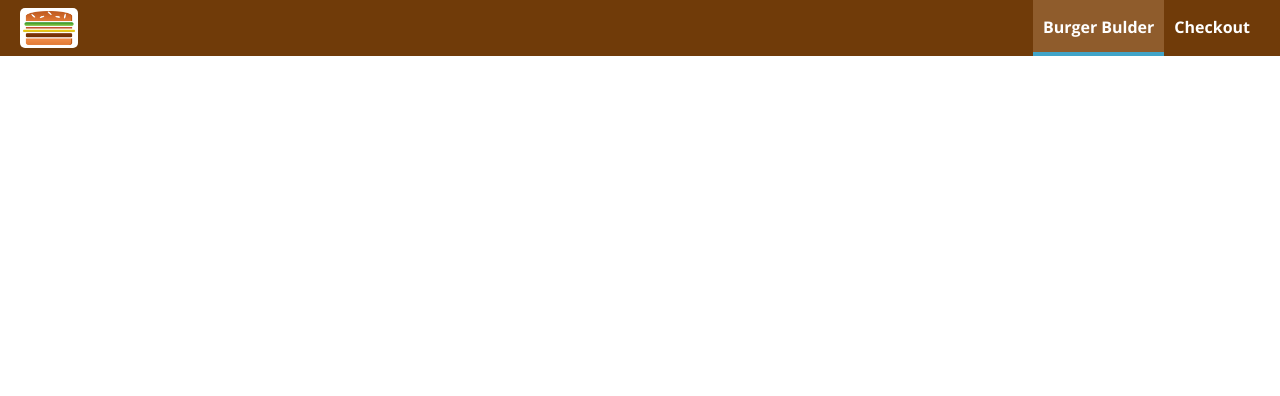
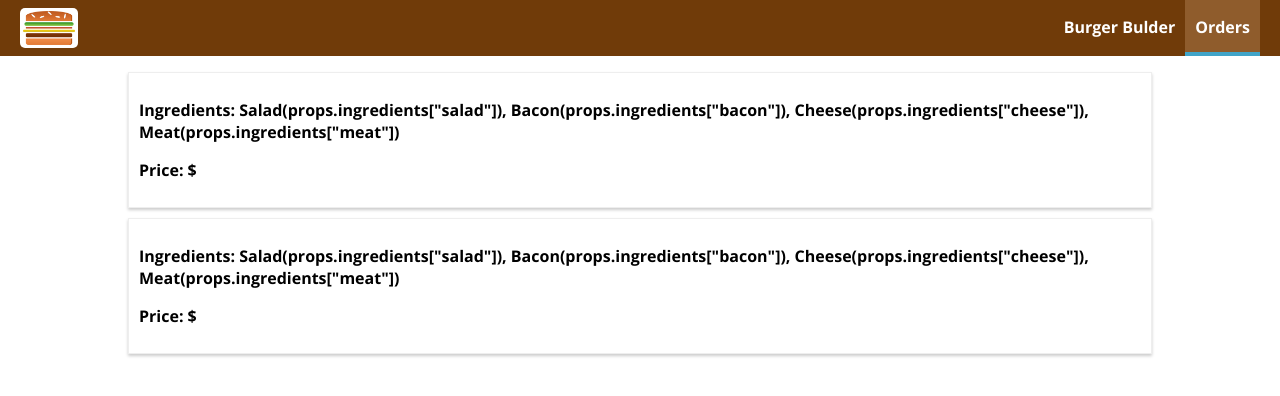
Before and after one commit to umerjaved178/React-Burger, a React (Create React App) app: page /orders in a window 1280 px wide. Shown: the top 396 px of the page. Built offline with nearby package versions, Linux system fonts and the light colour scheme; no server answers.

Commit message:
Navigation updated

```diff
--- a/package.json
+++ b/package.json
@@ -9,6 +9,7 @@
     "axios": "^0.21.1",
     "react": "^17.0.1",
     "react-dom": "^17.0.1",
+    "react-router": "^5.2.0",
     "react-router-dom": "^5.2.0",
     "react-scripts": "4.0.1",
     "web-vitals": "^0.2.4"
--- a/src/App.js
+++ b/src/App.js
@@ -1,6 +1,7 @@
 import React, { Component } from 'react'
 import Layout from './components/Layout/Layout'
 import Checkout from './containers/Checkout/Checkout'
+import Orders from './containers/Orders/Orders'
 import {Route, Switch} from "react-router-dom";
 import { Burgerbuilder } from './containers/Burgerbuilder/Burgerbuilder';
 
@@ -12,6 +13,7 @@ export class App extends Component {
           <Switch>
             <Route path="/" exact component={Burgerbuilder} />
             <Route path="/checkout" component={Checkout} />
+            <Route path="/orders" component={Orders} />
           </Switch>
         </Layout>
       </div>
--- a/src/components/Navigation/NavigationItems/NavigationItem/NavigationItem.js
+++ b/src/components/Navigation/NavigationItems/NavigationItem/NavigationItem.js
@@ -1,10 +1,12 @@
 import React from 'react'
+import { NavLink } from 'react-router-dom'
 import classes from'./NavigationItem.module.css'
 
 function NavigationItem(props) {
     return (
         <li className={classes.NavigationItem}>
-            <a href={props.link} className={props.active ? classes.active : null}>{props.children}</a>
+
+            <NavLink exact activeClassName={classes.active} to={props.link}>{props.children}</NavLink>
         </li>
     )
 }
--- a/src/components/Navigation/NavigationItems/NavigationItems.js
+++ b/src/components/Navigation/NavigationItems/NavigationItems.js
@@ -5,8 +5,8 @@ import classes from'./NavigationItems.module.css'
 function NavigationItems() {
     return (
         <ul className={classes.NavigationItems}>
-            <NavigationItem link="/" active>Burger Bulder</NavigationItem>
-            <NavigationItem link="/">Checkout</NavigationItem>
+            <NavigationItem link="/" >Burger Bulder</NavigationItem>
+            <NavigationItem link="/orders">Orders</NavigationItem>
         </ul>
     )
 }
--- /dev/null
+++ b/src/components/orderSection/SingleOrderComponent/SingleOrderComponent.js
@@ -0,0 +1,16 @@
+import React from 'react'
+import classes from './SingleOrderComponent.module.css'
+
+function SingleOrderComponent(props) {
+    return (
+        <div className={classes.SingleOrderComponent}>
+            <p>Ingredients: Salad(props.ingredients["salad"]),
+                    Bacon(props.ingredients["bacon"]),
+                    Cheese(props.ingredients["cheese"]),
+                    Meat(props.ingredients["meat"])</p>
+        <p>Price: $ {props.totalPrice}</p>
+        </div>
+    )
+}
+
+export default SingleOrderComponent
--- /dev/null
+++ b/src/components/orderSection/SingleOrderComponent/SingleOrderComponent.module.css
@@ -0,0 +1,8 @@
+.SingleOrderComponent {
+    width: 80%;
+    border: 1px solid #eee;
+    box-shadow: 0 2px 3px #ccc;
+    padding: 10px;
+    margin: 10px auto;
+    box-sizing: border-box;
+}
--- a/src/containers/Burgerbuilder/Burgerbuilder.js
+++ b/src/containers/Burgerbuilder/Burgerbuilder.js
@@ -87,7 +87,7 @@ export class Burgerbuilder extends Component {
 
     render() {
         let orderSumary = null
-        let burger = this.state.error ? <p>Ingredients ca't be loaded</p> : ( <Spinner /> )
+        let burger = this.state.error ? <p>Ingredients can't be loaded</p> : ( <Spinner /> )
         if(this.state.ingredients){
             orderSumary = <OrderSummary
                                 ingredients={this.state.ingredients}
--- /dev/null
+++ b/src/containers/Orders/Orders.js
@@ -0,0 +1,30 @@
+import React, { Component } from 'react'
+import axios from '../../axios-instance'
+import SingleOrderComponent from '../../components/orderSection/SingleOrderComponent/SingleOrderComponent'
+
+export class Orders extends Component {
+    constructor(props) {
+        super(props)
+
+        this.state = {
+             orders: [],
+             loading: true
+        }
+    }
+
+    componentDidMount() {
+        axios.get("/orders.json")
+        .then(res => console.log(res.data))
+    }
+
+    render() {
+        return (
+            <div>
+                <SingleOrderComponent />
+                <SingleOrderComponent />
+            </div>
+        )
+    }
+}
+
+export default Orders
```
Also changed, not shown: 1 other file (tests, documents, lock files or other folders).
